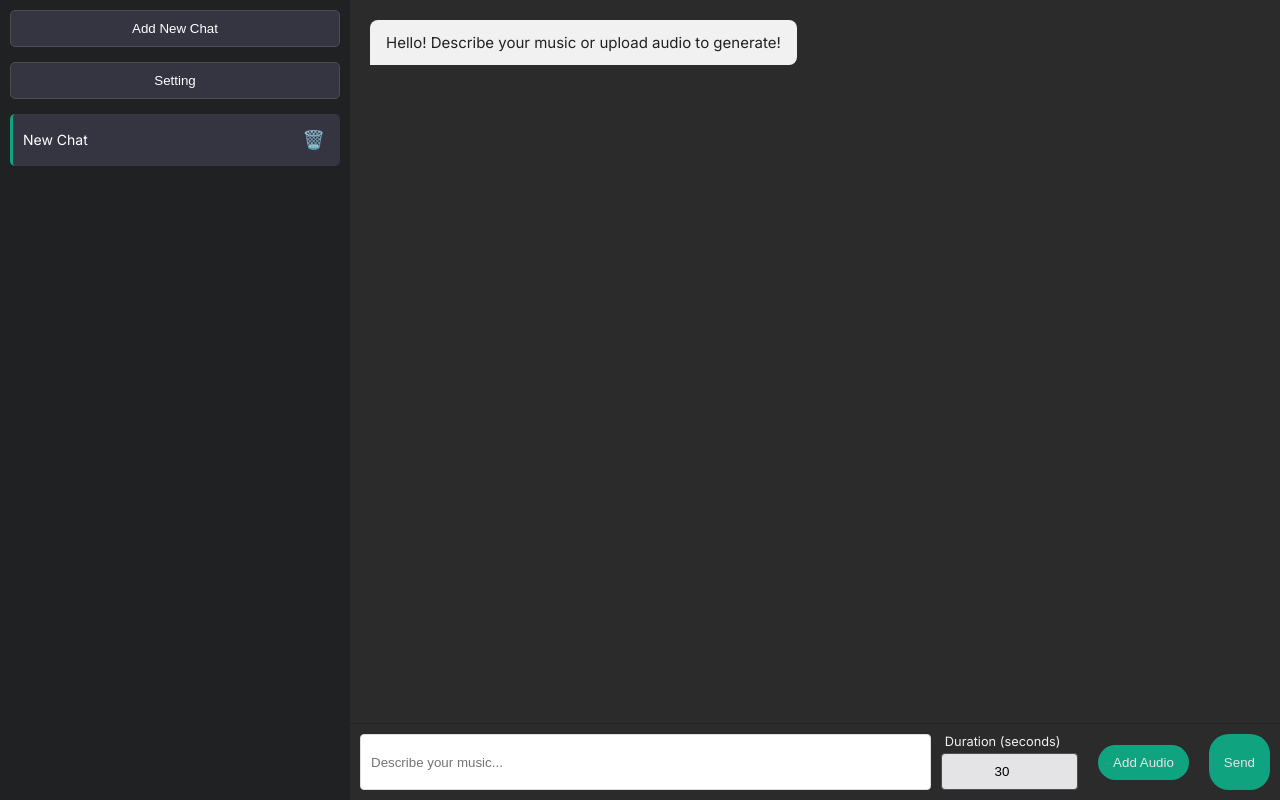
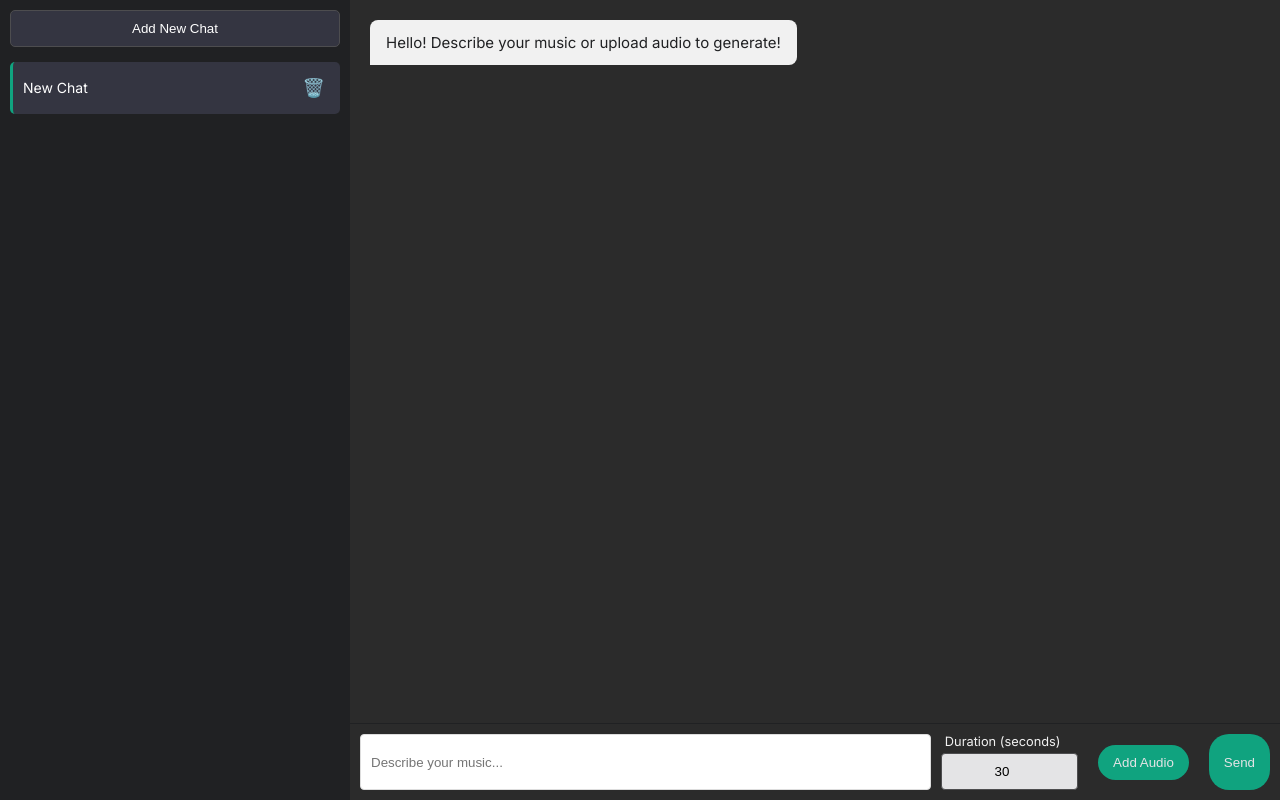
Before and after one commit to mt1516/MuXiT, a Next.js app in the folder jsfrontend/: page / in a window 1280 px wide. Built offline with nearby package versions, Linux system fonts and the light colour scheme.

Commit message:
clear code page.tsx

```diff
--- a/jsfrontend/src/app/page.tsx
+++ b/jsfrontend/src/app/page.tsx
@@ -7,16 +7,7 @@ import ChatMain from "@/components/chatbot";
 import { Message, ChatHistoryItem } from "@/type";
 import Input from "@/components/input";
 import { useLocalStorage } from "@/hooks/useLocalStorage";
-//import axios from 'axios';
-
-//read audio files
-const blobToBase64 = (blob: Blob): Promise<string> => {
-  return new Promise((resolve) => {
-    const reader = new FileReader();
-    reader.onload = () => resolve(reader.result as string);
-    reader.readAsDataURL(blob);
-  });
-};
+import axios from 'axios';
 
 //local storage safe access
 const getLocalStorage = (key: string) => {
@@ -146,6 +137,7 @@ const App: React.FC = () => {
           : chat
       )
     );
+    setMessages(prev => [...prev, message]);
   };
 
   const handleSendMessage = async (
@@ -162,7 +154,6 @@ const App: React.FC = () => {
       audioFile: audioFile,
     };
 
-    setMessages((prev) => [...prev, newUserMessage]);
     updateHistory(newUserMessage);
     setPendingAudio(null); // Clear pending audio after send
 
@@ -194,7 +185,7 @@ const App: React.FC = () => {
         reader.readAsDataURL(audioBlob);
       });
 
-      /*       try {
+             try {
         const aiMessage = await axios.post('http://localhost:8001/generate', { text });
         const aiResponse: Message = {
           id: Date.now().toString(),
@@ -203,7 +194,6 @@ const App: React.FC = () => {
           audioUrl: audioUrl,
         };
 
-        setMessages(prev => [...prev, aiResponse]);
         updateHistory(aiResponse);
       } catch (error) {
         console.error('Error generating AI response:', error);
@@ -214,9 +204,8 @@ const App: React.FC = () => {
           audioUrl: audioUrl,
           // error: true,
         };
-        setMessages(prev => [...prev, errorMessage]);
         updateHistory(errorMessage);
-      } */
+      }
     } catch (error) {
       console.error("Error:", error);
       const errorMessage: Message = {
@@ -225,7 +214,6 @@ const App: React.FC = () => {
         sender: "ai",
         error: true,
       };
-      setMessages((prev) => [...prev, errorMessage]);
       updateHistory(errorMessage);
     }
   };
--- a/jsfrontend/src/components/history.tsx
+++ b/jsfrontend/src/components/history.tsx
@@ -26,10 +26,6 @@ const ChatHistory: React.FC<ChatHistoryProps> = ({
         Add New Chat
       </button>
 
-      {/* not implemented for the setting part */}
-      <button className="new-chat-setting-button">
-        Setting
-      </button>
       <div className="history-list">
         {history.map((item) => (
           <div
--- a/jsfrontend/src/hooks/useLocalStorage.ts
+++ b/jsfrontend/src/hooks/useLocalStorage.ts
@@ -2,7 +2,9 @@ import { useState, useEffect } from 'react';
 
 export function useLocalStorage<T>(key: string, initialValue: T) {
   const [storedValue, setStoredValue] = useState<T>(() => {
-    if (typeof window === 'undefined') return initialValue;
+    if (typeof window === 'undefined') {
+      return initialValue;
+    }
     try {
       const item = window.localStorage.getItem(key);
       return item ? JSON.parse(item) : initialValue;
```
